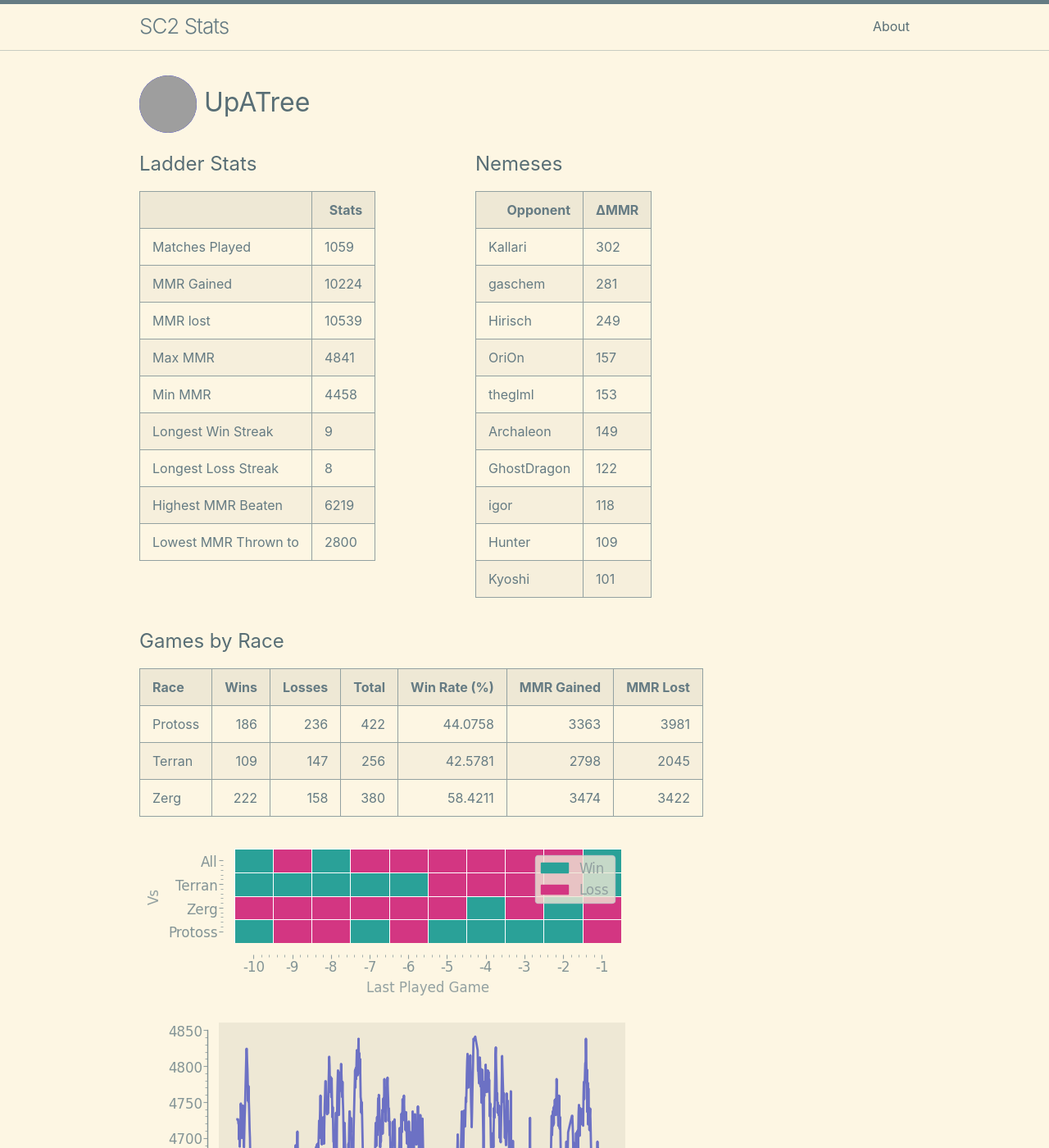
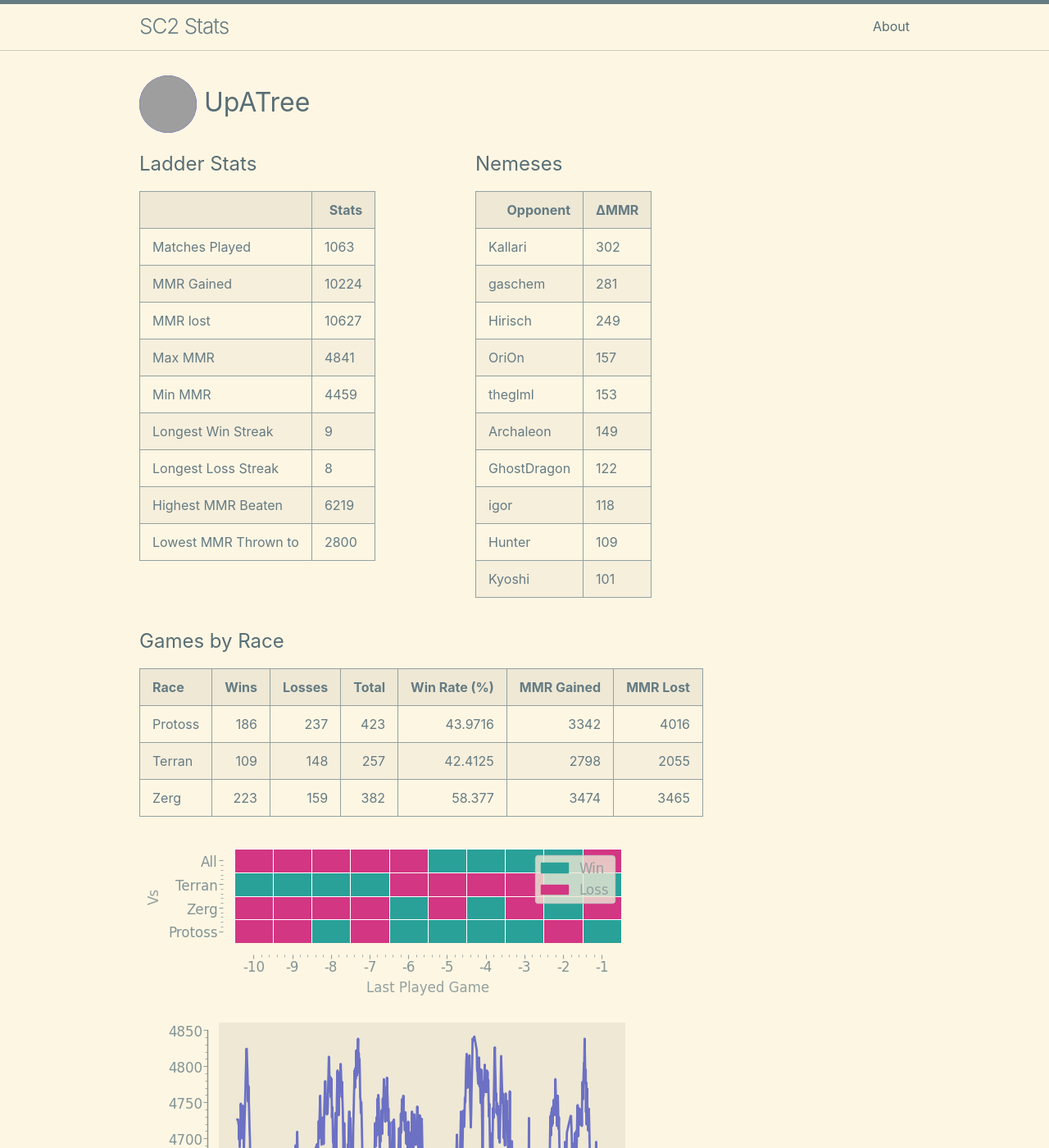
Before and after one commit to kylermurphy/UpATree, a Jekyll site: the page built from docs/index.md, in a window 1280 px wide and 1400 px high. Shown: the whole window at 82% size. Built offline with Jekyll 4.4.1, drawn with Linux system fonts in a browser that asks for light colours; grey boxes are pictures that could not be loaded.

Commit message:
running on push

```diff
--- a/docs/index.md
+++ b/docs/index.md
@@ -18,7 +18,7 @@ layout: home
   <tbody>
     <tr>
       <td>Matches Played</td>
-      <td>1059</td>
+      <td>1063</td>
     </tr>
     <tr>
       <td>MMR Gained</td>
@@ -26,7 +26,7 @@ layout: home
     </tr>
     <tr>
       <td>MMR lost</td>
-      <td>10539</td>
+      <td>10627</td>
     </tr>
     <tr>
       <td>Max MMR</td>
@@ -34,7 +34,7 @@ layout: home
     </tr>
     <tr>
       <td>Min MMR</td>
-      <td>4458</td>
+      <td>4459</td>
     </tr>
     <tr>
       <td>Longest Win Streak</td>
@@ -114,9 +114,9 @@ layout: home
 
 | Race    |   Wins |   Losses |   Total |   Win Rate (%) |   MMR Gained |   MMR Lost |
 |:--------|-------:|---------:|--------:|---------------:|-------------:|-----------:|
-| Protoss |    186 |      236 |     422 |        44.0758 |         3363 |       3981 |
-| Terran  |    109 |      147 |     256 |        42.5781 |         2798 |       2045 |
-| Zerg    |    222 |      158 |     380 |        58.4211 |         3474 |       3422 |
+| Protoss |    186 |      237 |     423 |        43.9716 |         3342 |       4016 |
+| Terran  |    109 |      148 |     257 |        42.4125 |         2798 |       2055 |
+| Zerg    |    223 |      159 |     382 |        58.377  |         3474 |       3465 |
 
 ![Games by Race](./assets/gm_hist.png)
 
--- a/log.txt
+++ b/log.txt
@@ -291,3 +291,4 @@ Writing a log file 2025-03-05 16:55:18.
 Writing a log file 2025-03-05 17:20:23.
 Writing a log file 2025-03-05 17:37:28.
 Writing a log file 2025-03-05 17:49:53.
+Writing a log file 2025-03-05 18:32:28.
```
Also changed, not shown: docs/assets/MMR.png, docs/assets/daily.png, docs/assets/gm_hist.png, docs/assets/r_wrt.png, 1 other file.
